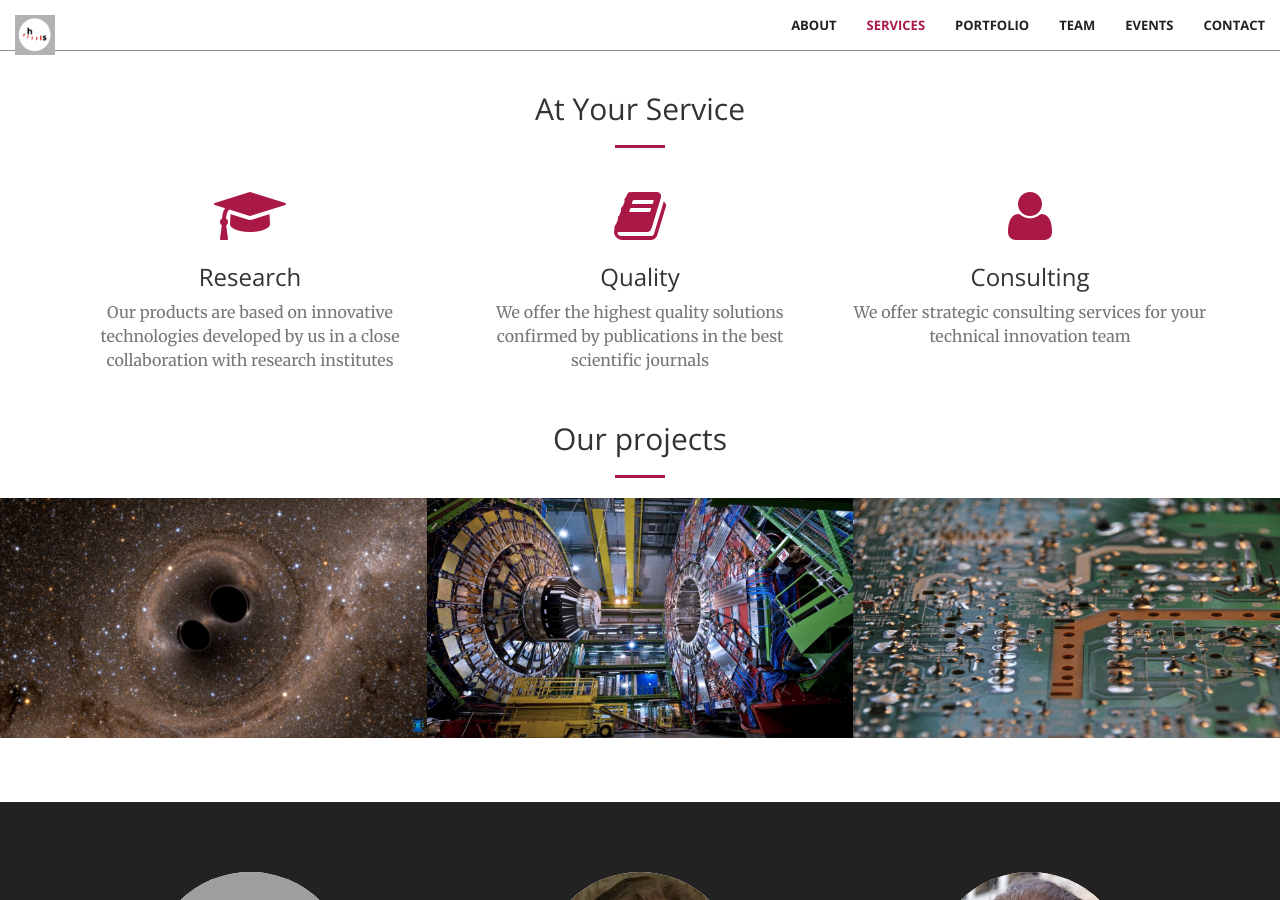
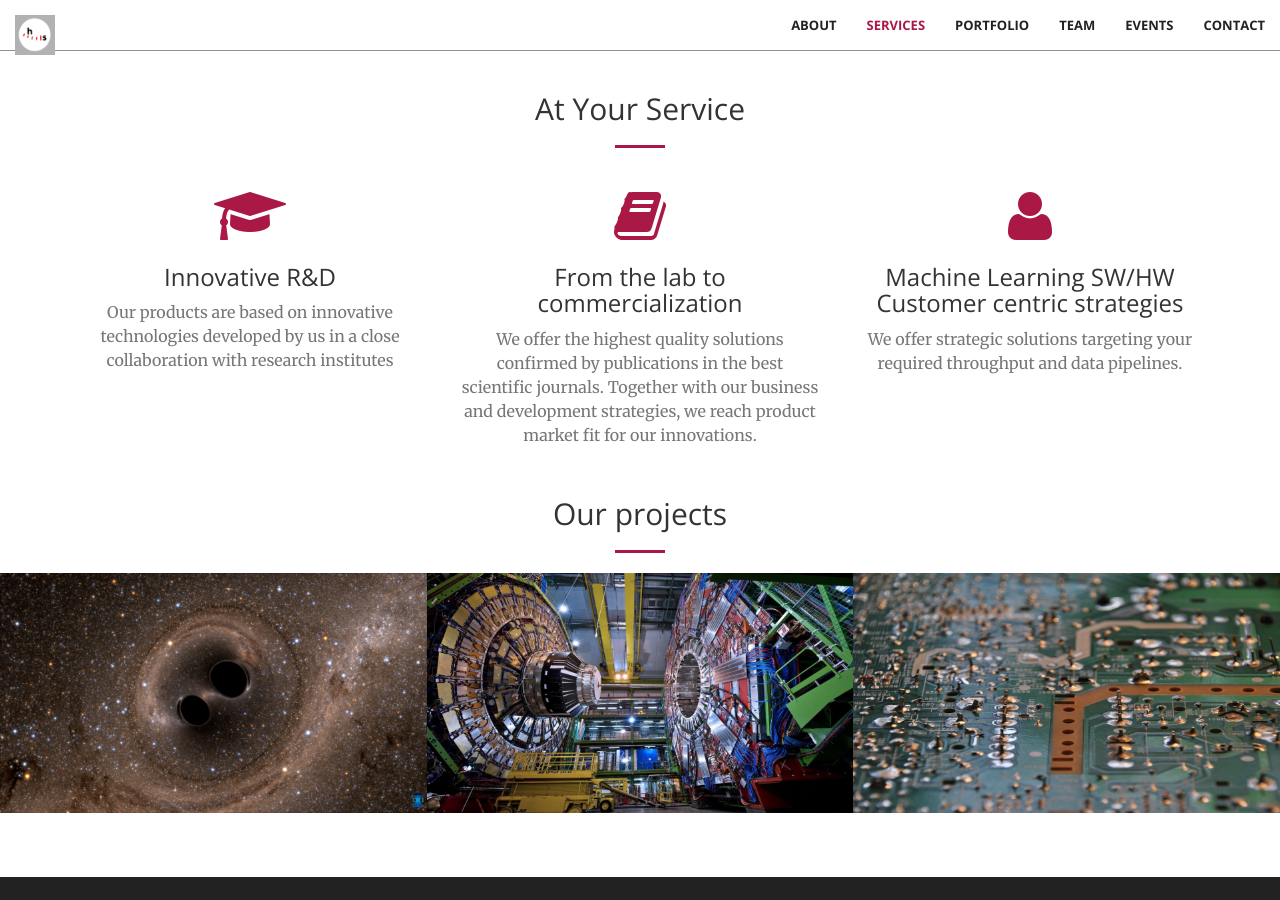
Before and after one commit to hoursec/github.io, a Jekyll site: the page built from index.html, in a window 1280 px wide and 900 px high, scrolled down 1320 px. Built offline with Jekyll 4.4.1, drawn with Linux system fonts in a browser that asks for light colours; grey boxes are pictures that could not be loaded.

Commit message:
Update services.html

```diff
--- a/_includes/services.html
+++ b/_includes/services.html
@@ -12,22 +12,24 @@
             <div class="col-lg-4 col-md-6 text-center">
                 <div class="service-box">
                     <i class="fa fa-4x fa-graduation-cap wow bounceIn text-primary"></i>
-                    <h3>Research</h3>
-                    <p class="text-muted">Our products are based on innovative technologies developed by us in a close collaboration with research institutes</p>
+                    <h3>Innovative R&D</h3>
+                    <p class="text-muted">Our products are based on innovative technologies developed by us in a close collaboration
+                        with research institutes</p>
                 </div>
             </div>
             <div class="col-lg-4 col-md-6 text-center">
                 <div class="service-box">
                     <i class="fa fa-4x fa-book wow bounceIn text-primary" data-wow-delay=".1s"></i>
-                    <h3>Quality</h3>
-                    <p class="text-muted">We offer the highest quality solutions confirmed by publications in the best scientific journals</p>
+                    <h3>From the lab to commercialization</h3>
+                    <p class="text-muted">We offer the highest quality solutions confirmed by publications in the best scientific
+                        journals. Together with our business and development strategies, we reach product market fit for our innovations.</p>
                 </div>
             </div>
             <div class="col-lg-4 col-md-6 text-center">
                 <div class="service-box">
                     <i class="fa fa-4x fa-user wow bounceIn text-primary" data-wow-delay=".2s"></i>
-                    <h3>Consulting</h3>
-                    <p class="text-muted">We offer strategic consulting services for your technical innovation team</p>
+                    <h3>Machine Learning SW/HW Customer centric strategies</h3>
+                    <p class="text-muted">We offer strategic solutions targeting your required throughput and data pipelines.</p>
                 </div>
             </div>
         </div>
```
